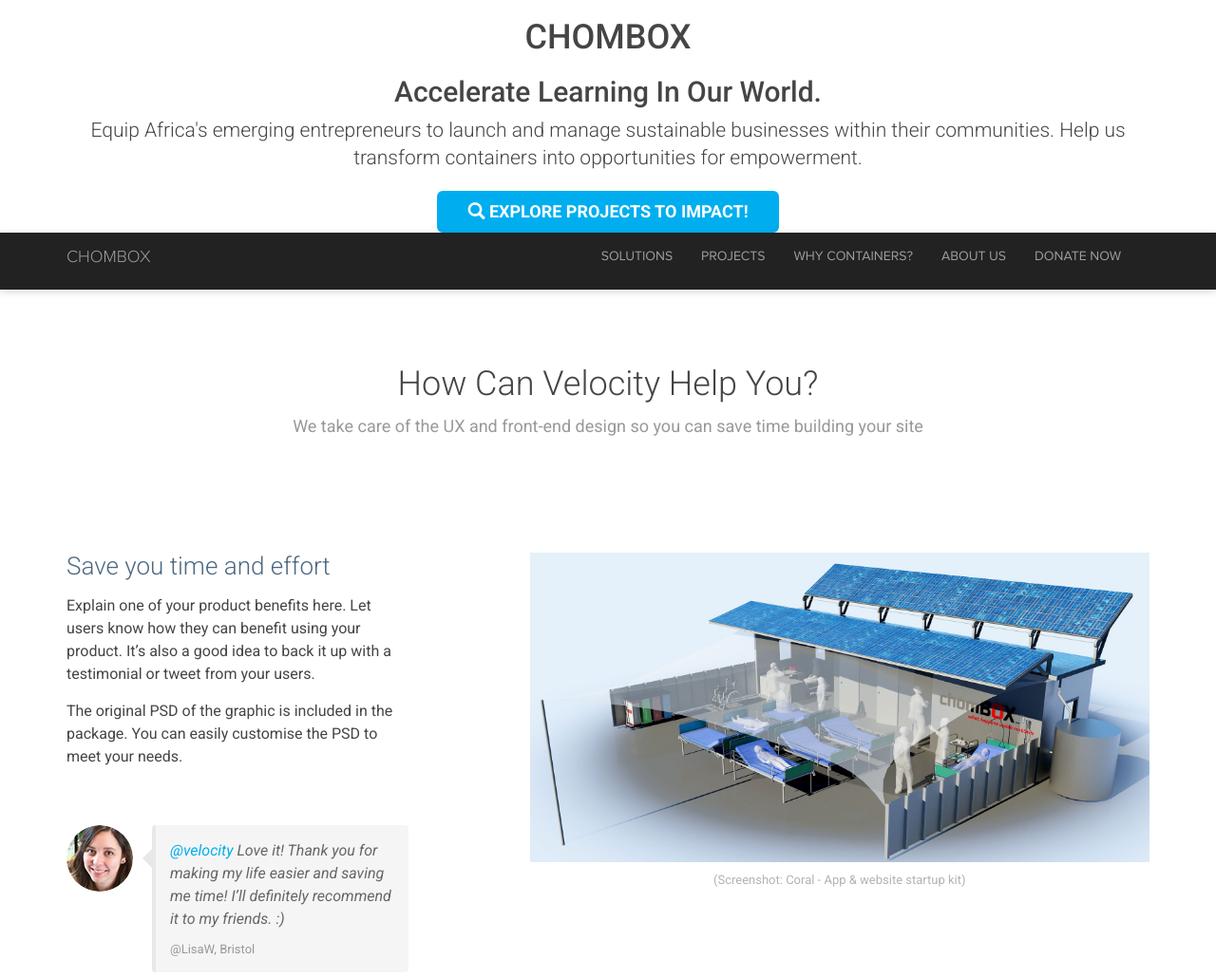
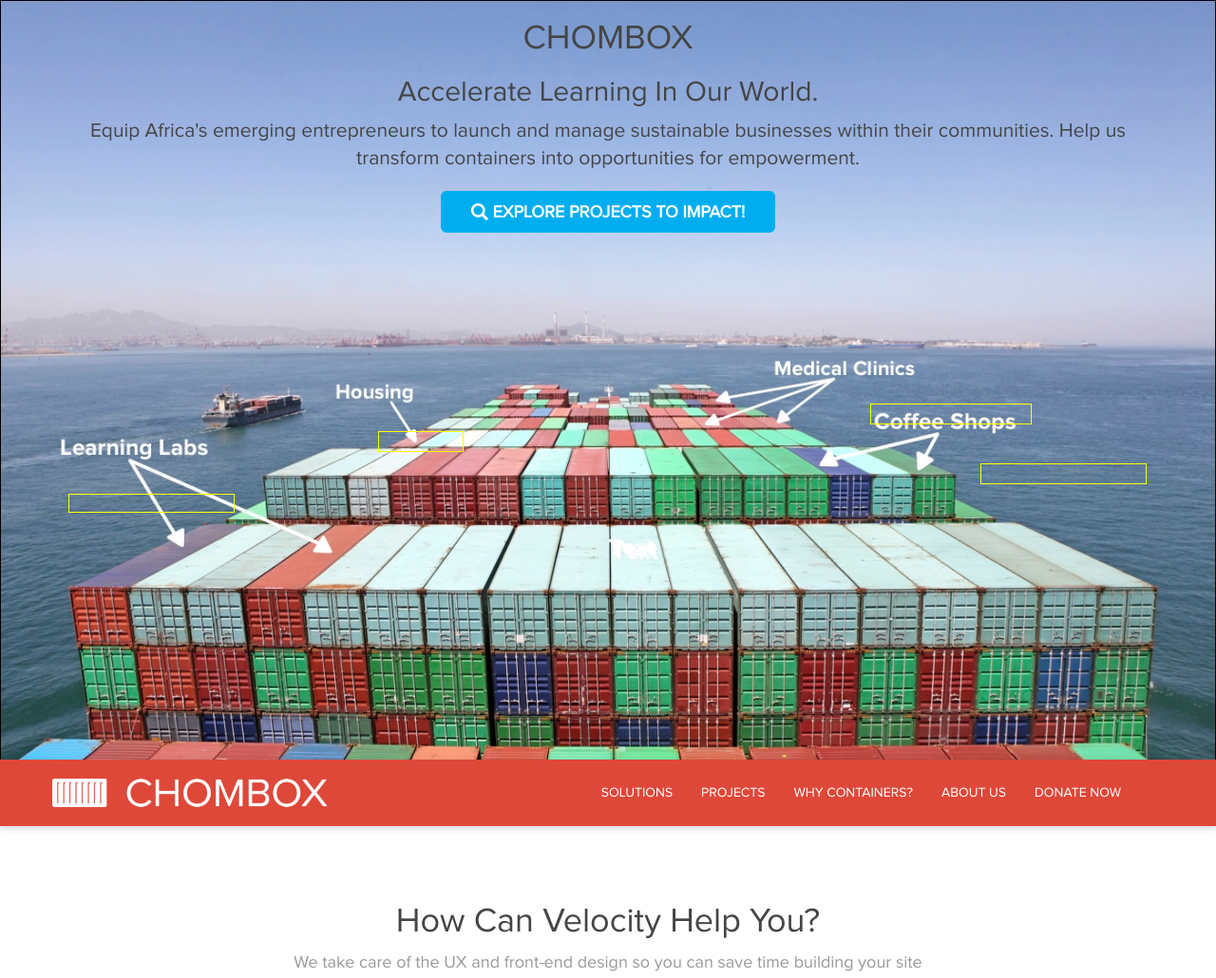
Before and after one commit to chomboxkenya/chomboxkenya.github.io, a plain HTML site: page index.html in a window 1280 px wide. Shown: the top 1030 px of the page at 95% size. Drawn offline with nearby package versions, Linux system fonts and the light colour scheme; a script that the page names is missing.

Commit message:
working backwards

```diff
--- a/css/mobilefirst.css
+++ b/css/mobilefirst.css
@@ -23,6 +23,14 @@
     font-weight: 700;
 }
 
+html, body {
+    height: 100%
+}
+
+body {
+    font-family: 'proximanova', sans-serif;
+}
+
 /*---------------------------------------------------------------------*/
 /*  NAVBAR
 /*---------------------------------------------------------------------*/
@@ -30,27 +38,92 @@
     position: relative;
     margin: 0;
     border: 0;
-    min-height: 60px;
-    background-color: #222;
+    min-height: 70px;
+    background-color: #de4839;
     box-shadow: 0px 2px 8px 0px rgba(50, 50, 50, 0.2);
 }
-@media (min-width: 768px) {
-    .navbar.navbar-fixed-top {
-        -webkit-transition: background 0.2s ease-in-out, padding 0.3s ease-in-out;
-        -moz-transition: background 0.2s ease-in-out, padding 0.3s ease-in-out;
-        transition: background 0.2s ease-in-out, padding 0.3s ease-in-out;
-    }
+
+.navbar.navbar-fixed-top .navbar-toggle {
+    margin-top: 12px;
+    background-color: #de4839;
+    color: #fff;
+    border-color: #fff;
 }
 
 .navbar-brand {
-    font-family: 'proximanova-light', sans-serif;
+    height: 30px;
+    width: 290px;
+    margin-top: 20px;
+    padding: 0 0;
 }
 
 .navbar-collapse {
-    font-family: 'proximanova', sans-serif;
     text-transform: uppercase;
     font-size: 14px;
 }
+
+.navbar-collapse.collapse .navbar-nav {
+    margin-top: 10px;
+}
+
+.navbar-inverse .navbar-nav>li>a {
+    color: #fff;
+}
+
+.navbar-inverse .navbar-nav>li>a:hover {
+    color: #00aeef;
+}
+/*==========  INTRO  ==========*/
+#intro {
+    height: 100%;
+    background-attachment: fixed;
+    background: url("../images/freightertop_1400.jpg") no-repeat top center;
+    -webkit-background-size: 100% auto;
+    -moz-background-size: 100% auto;
+    -o-background-size: 100% auto;
+    background-size: 100% auto;
+}
+
+#learning-labs-area {
+    position: absolute;
+    top: 520px;
+    left: 72px;
+    width: 175px;
+    height: 20px;
+    background-color: transparent;
+    border: 1px solid yellow;
+}
+
+#housing-area {
+    position: absolute;
+    top: 454px;
+    left: 398px;
+    width: 90px;
+    height: 22px;
+    background-color: transparent;
+    border: 1px solid yellow;
+}
+
+#medical-clinics-area {
+    position: absolute;
+    top: 425px;
+    left: 916px;
+    width: 170px;
+    height: 22px;
+    background-color: transparent;
+    border: 1px solid yellow;
+}
+
+#coffee-shops-area {
+    position: absolute;
+    top: 488px;
+    left: 1032px;
+    width: 175px;
+    height: 22px;
+    background-color: transparent;
+    border: 1px solid yellow;
+}
+
 
 /*==========  Mobile First Method  ==========*/
 
@@ -61,6 +134,9 @@
 
 /* Extra Small Devices, Phones */
 @media only screen and (min-width : 480px) {
+    .navbar-brand {
+        margin-left: 15px;
+    }
 
 }
 
--- a/index.html
+++ b/index.html
@@ -115,7 +115,9 @@
                     <span class="icon-bar"></span>
                     <span class="icon-bar"></span>
                 </button>
-                <a class="navbar-brand" href="#page-top">CHOMBOX</a>
+                <a class="navbar-brand" href="#page-top">
+                    <img alt="Chombox" src="images/chombox_hori_w2.png">
+                </a>
             </div>
             <!-- //.navbar-header -->
 
```
